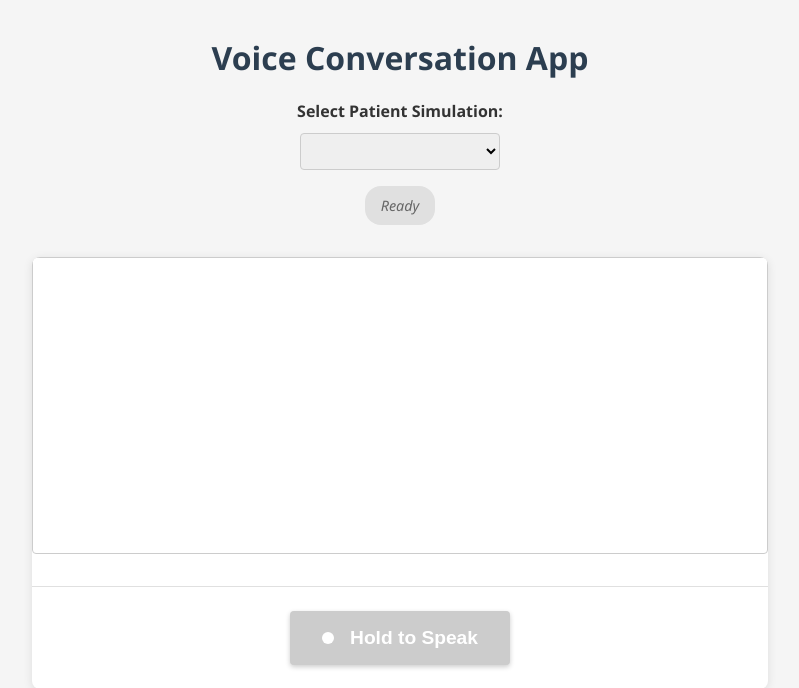
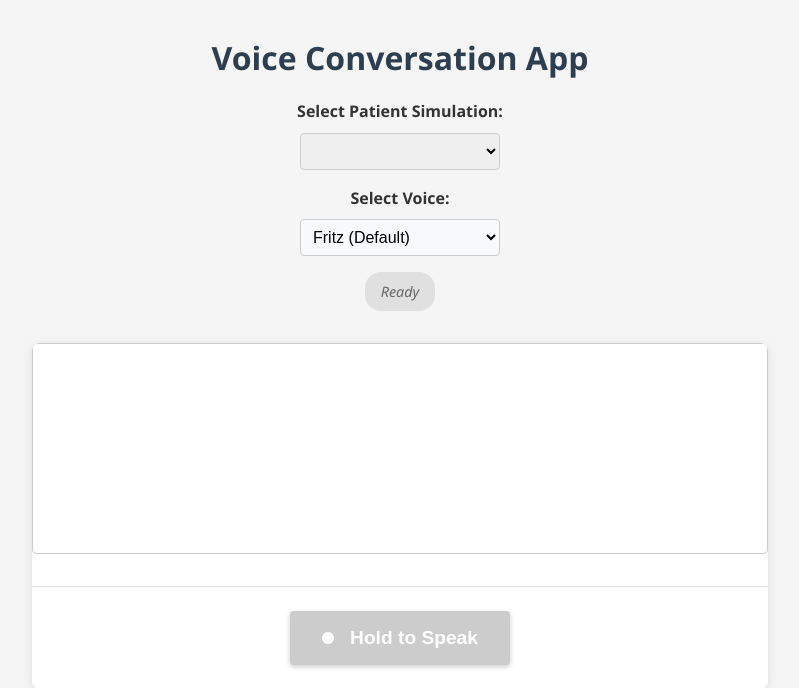
Before and after one commit to kmadhok/DoctorSimulation, a Flask app: page / in a window 1280 px wide. Shown: the top 688 px of the page, without its empty margins (240-1039 px from the left). Run offline with Flask 3, Linux system fonts and the light colour scheme; data that the repository does not hold is empty.

Commit message:
Added more database actions for patient profile

```diff
--- a/app.py
+++ b/app.py
@@ -233,8 +233,11 @@ def process_audio():
             db.add_message(current_conversation_id, "user", transcription)
             db.add_message(current_conversation_id, "assistant", response_text)
 
-        # Generate speech audio from response
-        speech_audio_bytes = generate_speech_audio(response_text)
+        # Get preferred voice ID from database or use default
+        voice_id = db.get_setting('voice_id', 'Fritz-PlayAI')
+
+        # Generate speech audio from response using the stored voice ID
+        speech_audio_bytes = generate_speech_audio(response_text, voice_id)
 
         # Convert audio bytes to base64 for transmission
         if speech_audio_bytes:
@@ -292,3 +295,36 @@ def get_conversation(conversation_id):
             'status': 'error',
             'message': f'Error getting conversation: {str(e)}'
         }), 500
+
+@app.route('/api/voice-preference', methods=['POST', 'GET'])
+def voice_preference():
+    """Get or set voice preference"""
+    try:
+        if request.method == 'POST':
+            data = request.get_json()
+            if not data or 'voice_id' not in data:
+                return jsonify({
+                    'status': 'error',
+                    'message': 'No voice_id specified'
+                }), 400
+
+            voice_id = data['voice_id']
+            db.set_setting('voice_id', voice_id)
+
+            return jsonify({
+                'status': 'success',
+                'message': f'Voice preference set to: {voice_id}'
+            })
+        else:  # GET
+            voice_id = db.get_setting('voice_id', 'Fritz-PlayAI')  # Default if not set
+
+            return jsonify({
+                'status': 'success',
+                'voice_id': voice_id
+            })
+
+    except Exception as e:
+        return jsonify({
+            'status': 'error',
+            'message': f'Error managing voice preference: {str(e)}'
+        }), 500
--- a/static/css/style.css
+++ b/static/css/style.css
@@ -209,6 +209,33 @@ footer {
     box-shadow: 0 0 0 2px rgba(0,123,255,0.25);
 }
 
+/* Voice selector styles */
+.voice-selector {
+    margin: 1rem 0;
+    text-align: center;
+}
+
+.voice-selector label {
+    display: block;
+    margin-bottom: 0.5rem;
+    font-weight: bold;
+}
+
+.voice-selector select {
+    padding: 0.5rem;
+    border-radius: 4px;
+    border: 1px solid #ccc;
+    font-size: 1rem;
+    min-width: 200px;
+    background-color: #f8f9fa;
+}
+
+.voice-selector select:focus {
+    outline: none;
+    border-color: #28a745;
+    box-shadow: 0 0 0 2px rgba(40,167,69,0.25);
+}
+
 /* Existing styles */
 .container {
     max-width: 800px;
--- a/static/js/main.js
+++ b/static/js/main.js
@@ -4,6 +4,7 @@ document.addEventListener('DOMContentLoaded', async () => {
     const statusElement = document.getElementById('status');
     const conversationElement = document.getElementById('conversation');
     const simulationSelect = document.getElementById('simulationSelect');
+    const voiceSelect = document.getElementById('voiceSelect');
 
     // Audio recording variables
     let mediaRecorder = null;
@@ -25,11 +26,57 @@ document.addEventListener('DOMContentLoaded', async () => {
     // Load available simulations
     await loadSimulations();
 
+    // Load voice preference
+    await loadVoicePreference();
+
     // Set up event listeners
     recordButton.addEventListener('mousedown', startRecording);
     recordButton.addEventListener('mouseup', stopRecording);
     recordButton.addEventListener('mouseleave', stopRecording);
     simulationSelect.addEventListener('change', handleSimulationChange);
+    voiceSelect.addEventListener('change', handleVoiceChange);
+
+    // Load voice preference from the server
+    async function loadVoicePreference() {
+        try {
+            const response = await fetch('/api/voice-preference');
+            const data = await response.json();
+
+            if (data.status === 'success' && data.voice_id) {
+                voiceSelect.value = data.voice_id;
+            }
+        } catch (error) {
+            console.error('Error loading voice preference:', error);
+        }
+    }
+
+    // Handle voice selection change
+    async function handleVoiceChange(event) {
+        const selectedVoice = event.target.value;
+        if (!selectedVoice) return;
+
+        try {
+            const response = await fetch('/api/voice-preference', {
+                method: 'POST',
+                headers: {
+                    'Content-Type': 'application/json'
+                },
+                body: JSON.stringify({
+                    voice_id: selectedVoice
+                })
+            });
+
+            const data = await response.json();
+
+            if (data.status === 'success') {
+                console.log('Voice preference saved successfully');
+            } else {
+                throw new Error(data.message || 'Failed to save voice preference');
+            }
+        } catch (error) {
+            console.error('Error saving voice preference:', error);
+        }
+    }
 
     // Request microphone access
     async function setupMicrophone() {
--- a/templates/index.html
+++ b/templates/index.html
@@ -14,6 +14,16 @@
                 <label for="simulationSelect">Select Patient Simulation:</label>
                 <select id="simulationSelect">
                     <option value="">Loading simulations...</option>
+                </select>
+            </div>
+            <div class="voice-selector">
+                <label for="voiceSelect">Select Voice:</label>
+                <select id="voiceSelect">
+                    <option value="Fritz-PlayAI">Fritz (Default)</option>
+                    <option value="Daniel-PlayAI">Daniel</option>
+                    <option value="Luciana-PlayAI">Luciana</option>
+                    <option value="Aurora-PlayAI">Aurora</option>
+                    <option value="Ethan-PlayAI">Ethan</option>
                 </select>
             </div>
             <p class="status" id="status">Ready</p>
--- a/utils/database.py
+++ b/utils/database.py
@@ -34,6 +34,16 @@ class ConversationDatabase:
                     content TEXT,
                     timestamp TIMESTAMP DEFAULT CURRENT_TIMESTAMP,
                     FOREIGN KEY (conversation_id) REFERENCES conversations (id)
+                )
+            ''')
+
+            # Create settings table
+            cursor.execute('''
+                CREATE TABLE IF NOT EXISTS settings (
+                    id INTEGER PRIMARY KEY AUTOINCREMENT,
+                    key TEXT UNIQUE,
+                    value TEXT,
+                    updated_at TIMESTAMP DEFAULT CURRENT_TIMESTAMP
                 )
             ''')
 
@@ -115,3 +125,26 @@ class ConversationDatabase:
             cursor.execute('DELETE FROM messages WHERE conversation_id = ?', (conversation_id,))
             cursor.execute('DELETE FROM conversations WHERE id = ?', (conversation_id,))
             conn.commit()
+
+    def get_setting(self, key, default_value=None):
+        """Get a setting value by key"""
+        with sqlite3.connect(self.db_path) as conn:
+            cursor = conn.cursor()
+            cursor.execute('SELECT value FROM settings WHERE key = ?', (key,))
+            result = cursor.fetchone()
+
+            if result:
+                return result[0]
+            return default_value
+
+    def set_setting(self, key, value):
+        """Set a setting value by key"""
+        with sqlite3.connect(self.db_path) as conn:
+            cursor = conn.cursor()
+            cursor.execute(
+                'INSERT INTO settings (key, value, updated_at) VALUES (?, ?, ?) '
+                'ON CONFLICT(key) DO UPDATE SET value = ?, updated_at = ?',
+                (key, value, datetime.now(), value, datetime.now())
+            )
+            conn.commit()
+            return True
```
